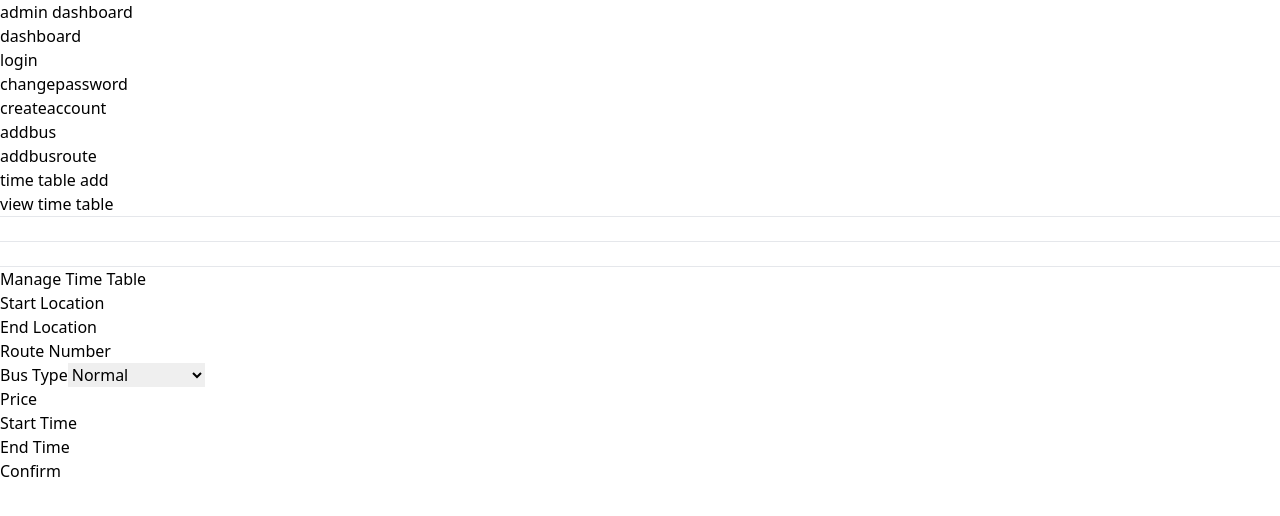
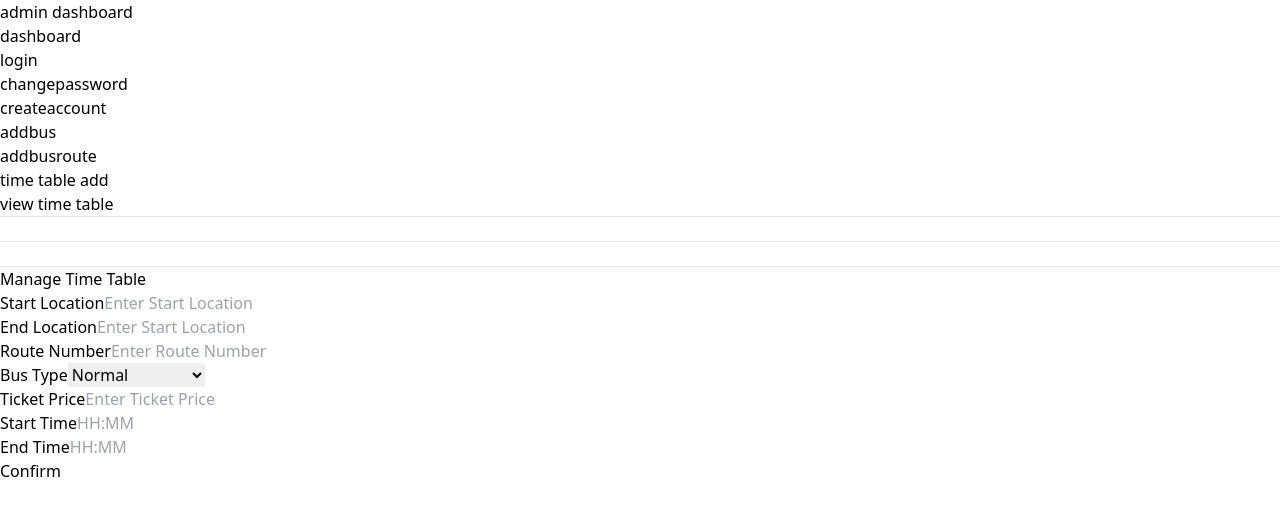
Before and after one commit to TrackNGo/frontend_admin, a React (Vite) app: page /timetable/add in a window 1280 px wide. Shown: the top 516 px of the page. Built offline with nearby package versions, Linux system fonts and the light colour scheme.

Commit message:
refactor: code_chnge_and_add_attr_on_comp

```diff
--- a/src/pages/timeTable/ManageTimeTable.tsx
+++ b/src/pages/timeTable/ManageTimeTable.tsx
@@ -24,15 +24,30 @@ interface TimeTableType{
             <form className="py-2 pb-10">
                 <div>
                     <div>
-                        <TextBox title={"Start Location"} type={""} placeholder={""} name={""} />
+                        <TextBox
+                            title={"Start Location"}
+                            type={"text"}
+                            placeholder={"Enter Start Location"}
+                            name={"startLocation"}
+                        />
                     </div>
                     <div>
-                        <TextBox title={"End Location"} type={""} placeholder={""} name={""} />
+                        <TextBox
+                            title={"End Location"}
+                            type={"text"}
+                            placeholder={"Enter Start Location"}
+                            name={"endLocation"}
+                        />
                     </div>
                 </div>
                 <div>
                     <div>
-                        <TextBox title={"Route Number"} type={""} placeholder={""} name={""} />
+                        <TextBox
+                            title={"Route Number"}
+                            type={"text"}
+                            placeholder={"Enter Route Number"}
+                            name={""}
+                        />
                     </div>
                     <div>
 
@@ -51,16 +66,31 @@ interface TimeTableType{
                         </div>
                     </div>
                     <div>
-                        <TextBox title={"Price"} type={""} placeholder={""} name={""} />
+                        <TextBox
+                            title={"Ticket Price"}
+                            type={"text"}
+                            placeholder={"Enter Ticket Price"}
+                            name={"ticketPrice"}
+                        />
                     </div>
                 </div>
 
                 <div>
                     <div>
-                        <TextBox title={"Start Time"} type={""} placeholder={""} name={""} />
+                        <TextBox
+                            title={"Start Time"}
+                            type={"text"}
+                            placeholder={"HH:MM"}
+                            name={"startTime"}
+                        />
                     </div>
                     <div>
-                        <TextBox title={"End Time"} type={""} placeholder={""} name={""} />
+                        <TextBox
+                            title={"End Time"}
+                            type={"text"}
+                            placeholder={"HH:MM"}
+                            name={"endTime"}
+                        />
                     </div>
                 </div>
                 <div className="mt-4">
@@ -71,7 +101,6 @@ interface TimeTableType{
                     />
                 </div>
             </form>
-
         </div>
     )
 }
```
Lines whose indentation alone changed are shown as unchanged.
